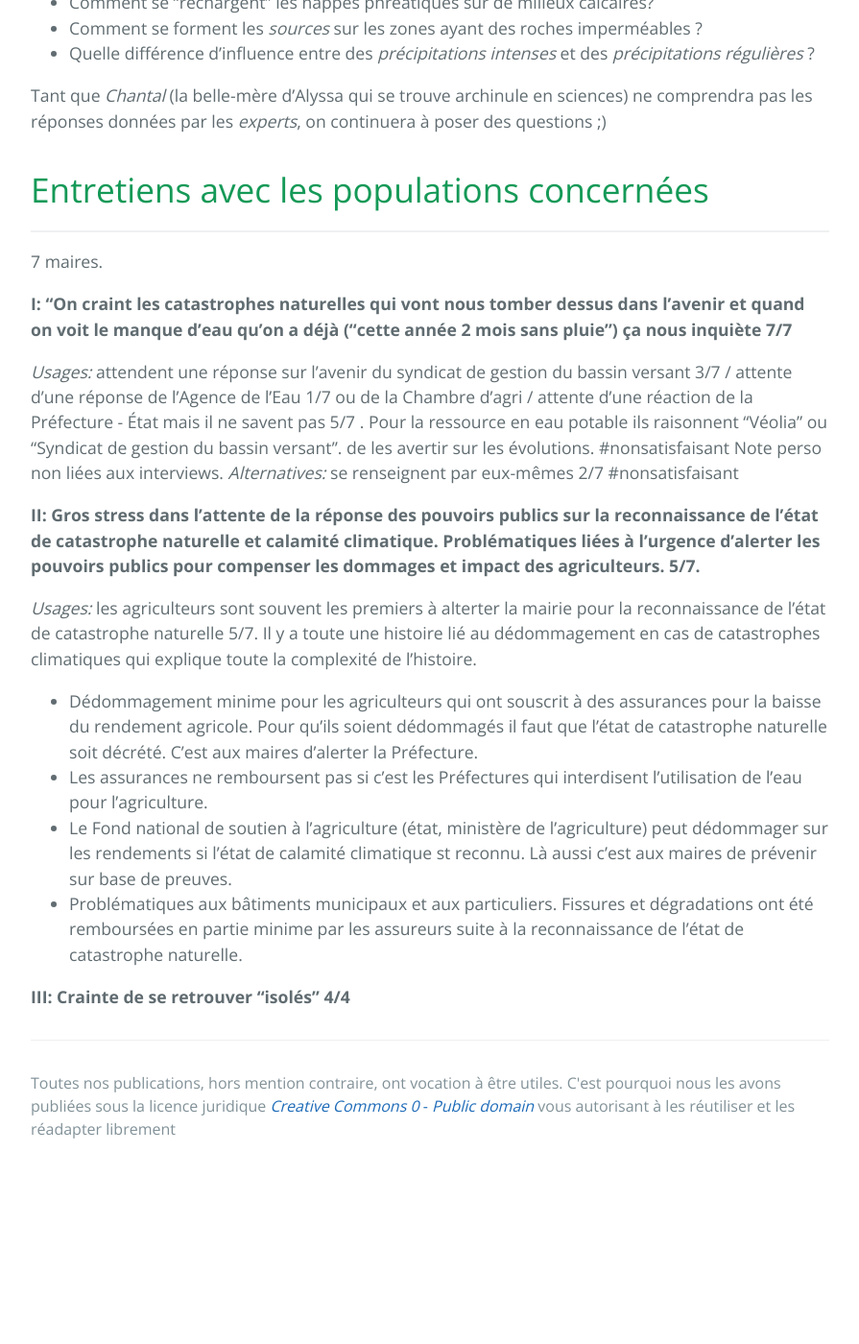
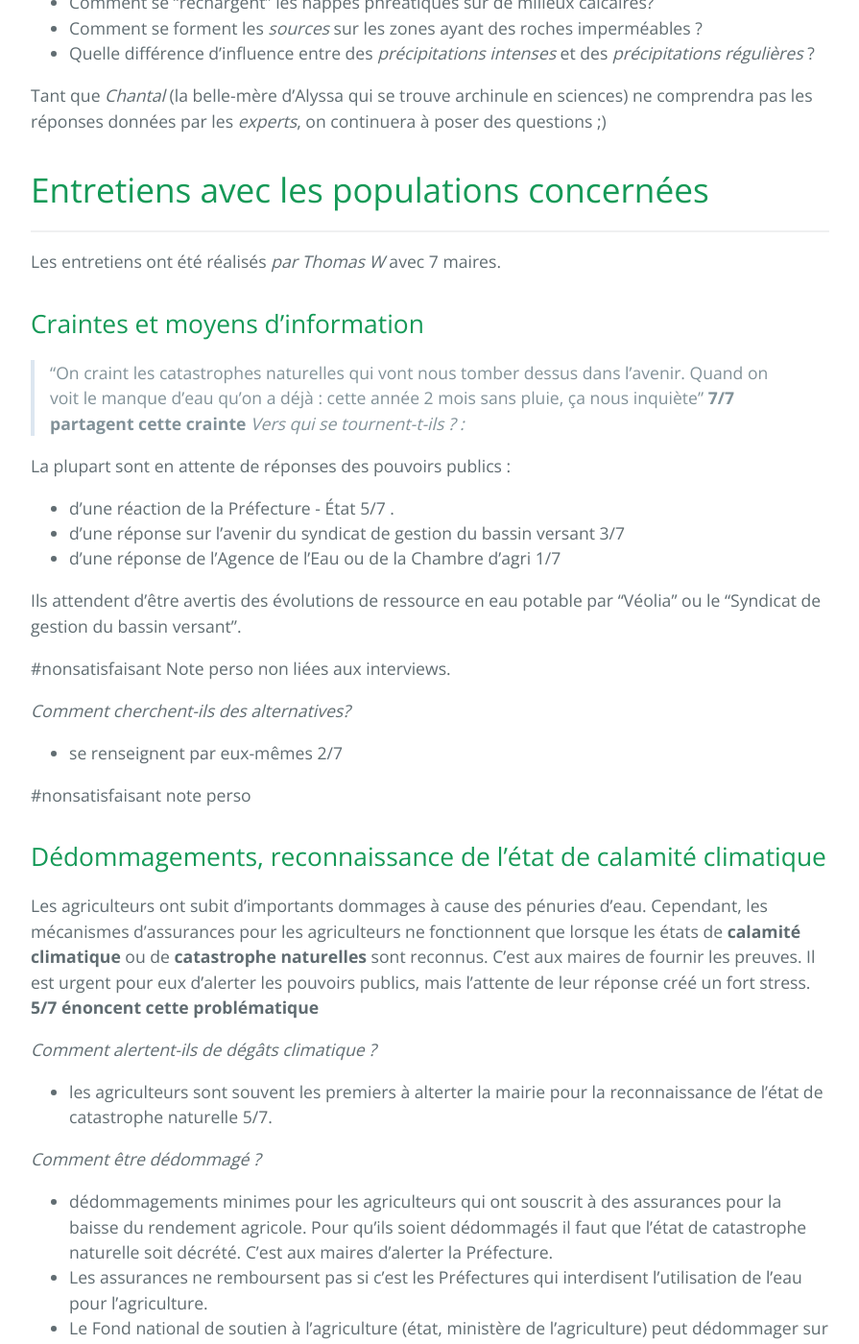
Before and after one commit to secheresses/Ancien-site, a Jekyll site: the page built from pages/risques-penurie-eau.md, in a window 1280 px wide and 1400 px high, scrolled down 3009 px. Shown: the whole window at 96% size, without its empty margins (192-1087 px from the left). Built offline with Jekyll 4.4.1, drawn with Linux system fonts in a browser that asks for light colours; before the commit the page ends 4229 px from its top, so only the background shows below that; some of the changed text lies outside the part shown.

Commit message:
modifications entretiens

```diff
--- a/pages/risques-penurie-eau.md
+++ b/pages/risques-penurie-eau.md
@@ -8,8 +8,8 @@ permalink: /risques-penurie-eau
 Nous sommes à l'étape "Comprendre" de notre [méthode d'investigation](../methode). Nous vérifions nos hypothèses auprès d'experts du domaine (4.).
 >*Camille* a obtenu l'accord d'un *climatologue du GIEC* pour répondre à nos questions. *Thomas W* part se former dans le Jura avec un docteur en hydrogéologie le 8 et 9 avril 2019.
 
-# Des pénuries d'eau portable ?
-> 1.
+# Des pénuries d'eau potable ?
+> 1. Choisir une problématique
 
 En explorant les cartes climatiques, *Thomas W* a eu un doûte sur notre sécurité en eau potable. La carte des ravitaillements par citerne en eau potable des municipalités du *Doubs* (qui est habituellement perçue comme une zone avec des pluies importantes) l'a ensuite frappé :
 
@@ -31,7 +31,7 @@ Ils expriment une forte crainte pour l'avenir, ainsi qu'un sentiment d'isolement
 En bas de la page, retrouvez plus de détails sur leurs ressentis et leurs connaissances du problème.
 
 # Hypothèses du groupe de travail
-> 3.
+>3. Réunir un groupe de travail mixte
 
 >Étaient présents *Cécile*, *Alyssa*, *Thomas P*, *Thomas W*, *Anton*, *Marie-Gabrielle*, *Camille*, *Caroline*.
 Au cours d'une session de travail du *5 au 8 mars 2019* en Bourgogne nous avons fait les hypothèses suivantes que nous allons vérifier:
@@ -64,20 +64,39 @@ Tant que *Chantal* (la belle-mère d'Alyssa qui se trouve archinule en sciences)
 
 # Entretiens avec les populations concernées
 ---
-7 maires.
+Les entretiens ont été réalisés *par Thomas W* avec 7 maires.
 
-**I: "On craint les catastrophes naturelles qui vont nous tomber dessus dans l’avenir et quand on voit le manque d’eau qu’on a déjà (“cette année 2 mois sans pluie”) ça nous inquiète 7/7**
+## Craintes et moyens d'information
+> "On craint les catastrophes naturelles qui vont nous tomber dessus dans l’avenir. Quand on voit le manque d’eau qu’on a déjà : cette année 2 mois sans pluie, ça nous inquiète"
+**7/7 partagent cette crainte**
+*Vers qui se tournent-t-ils ? :*
 
-*Usages:* attendent une réponse sur l’avenir du syndicat de gestion du bassin versant 3/7 / attente d’une réponse de l’Agence de l’Eau 1/7 ou de la Chambre d’agri / attente d’une réaction de la Préfecture - État mais il ne savent pas 5/7 .  Pour la ressource en eau potable ils raisonnent “Véolia”  ou “Syndicat de gestion du bassin versant”.  de les avertir sur les évolutions. #nonsatisfaisant Note perso non liées aux interviews.
-*Alternatives:* se renseignent par eux-mêmes 2/7 #nonsatisfaisant
+La plupart sont en attente de réponses des pouvoirs publics  :
+* d’une réaction de la Préfecture - État  5/7 .
+* d'une réponse sur l’avenir du syndicat de gestion du bassin versant 3/7
+* d’une réponse de l’Agence de l’Eau ou de la Chambre d’agri 1/7
 
-**II: Gros stress dans l’attente de la réponse des pouvoirs publics sur la reconnaissance de l’état de catastrophe naturelle et calamité climatique. Problématiques liées à l’urgence d’alerter les pouvoirs publics pour compenser les dommages et impact des agriculteurs. 5/7.**
+Ils attendent d'être avertis des évolutions de ressource en eau potable par “Véolia”  ou le “Syndicat de gestion du bassin versant”.
 
-*Usages:* les agriculteurs sont souvent les premiers à alterter la mairie pour la reconnaissance de l’état de catastrophe naturelle 5/7. Il y a toute une histoire lié au dédommagement en cas de catastrophes climatiques qui explique toute la complexité de l’histoire.
+#nonsatisfaisant Note perso non liées aux interviews.
 
-* Dédommagement minime pour les agriculteurs qui ont souscrit à des assurances pour la baisse du rendement agricole. Pour qu’ils soient dédommagés il faut que l’état de catastrophe naturelle soit décrété. C’est aux maires d’alerter la Préfecture.
+*Comment cherchent-ils des alternatives?*
+* se renseignent par eux-mêmes 2/7
+
+#nonsatisfaisant note perso
+
+## Dédommagements, reconnaissance de l'état de calamité climatique
+Les agriculteurs ont subit d'importants dommages à cause des pénuries d'eau. Cependant, les mécanismes d'assurances pour les agriculteurs ne fonctionnent que lorsque les états de **calamité climatique** ou de **catastrophe naturelles** sont reconnus. C'est aux maires de fournir les preuves. Il est urgent pour eux d'alerter les pouvoirs publics, mais l'attente de leur réponse créé un fort stress.
+**5/7 énoncent cette problématique**
+
+*Comment alertent-ils de dégâts climatique ?*
+* les agriculteurs sont souvent les premiers à alterter la mairie pour la reconnaissance de l’état de catastrophe naturelle 5/7.
+
+*Comment être dédommagé ?*
+* dédommagements minimes pour les agriculteurs qui ont souscrit à des assurances pour la baisse du rendement agricole. Pour qu’ils soient dédommagés il faut que l’état de catastrophe naturelle soit décrété. C’est aux maires d’alerter la Préfecture.
 * Les assurances ne remboursent pas si c’est les Préfectures qui interdisent l’utilisation de l’eau pour l’agriculture.
-* Le Fond national de soutien à l’agriculture (état, ministère de l’agriculture) peut dédommager sur les rendements si l’état de calamité climatique st reconnu. Là aussi c’est aux maires de prévenir sur base de preuves.
+* Le Fond national de soutien à l’agriculture (état, ministère de l’agriculture) peut dédommager sur les rendements si l’état de calamité climatique est reconnu. Là aussi c’est aux maires de prévenir sur base de preuves.
 * Problématiques aux bâtiments municipaux et aux particuliers. Fissures et dégradations ont été remboursées en partie minime par les assureurs suite à la reconnaissance de l’état de catastrophe naturelle.
 
-**III: Crainte de se retrouver "isolés" 4/4**
+## Isolement ou solidarité ?
+Crainte de se retrouver "isolés" 4/4**
```
Also changed, not shown: other parts of pages/risques-penurie-eau.md (+1 -1 lines).
